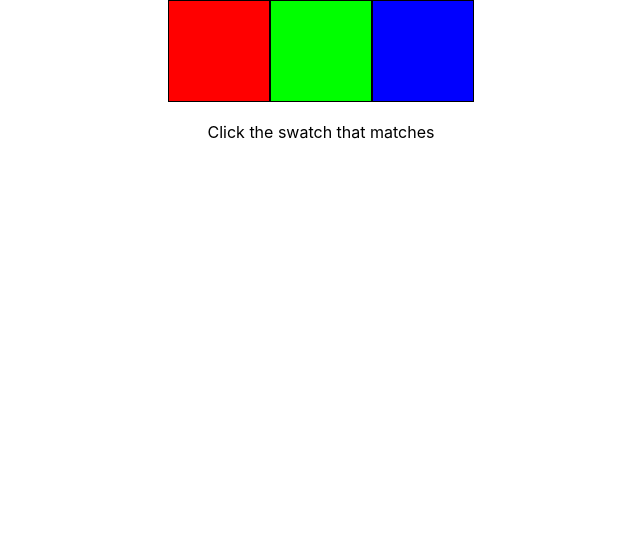
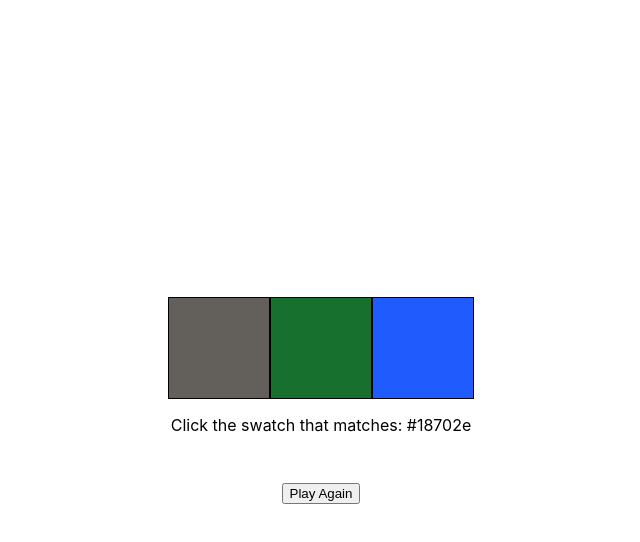
Before and after one commit to Andrew32A/ACS-3330-color-challenge, a React (Create React App) app: page / in a window 1280 px wide. Shown: the top 542 px of the page, without its empty margins (319-959 px from the left). Built offline with nearby package versions, Linux system fonts and the light colour scheme.

Commit message:
added random colors, interaction, and logic

```diff
--- a/src/App.css
+++ b/src/App.css
@@ -2,7 +2,16 @@
   text-align: center;
   margin: 0;
   padding: 0;
+  display: flex;
+  flex-direction: column;
   align-items: center;
+  justify-content: center;
+  height: 100vh;
+}
+
+.colorWrapper {
+  display: flex;
+  justify-content: center;
 }
 
 .colorSwatch {
--- a/src/App.js
+++ b/src/App.js
@@ -1,23 +1,50 @@
+import React, { useState, useEffect } from "react";
 import "./App.css";
 
 function App() {
+  const [colors, setColors] = useState([]);
+  const [targetColor, setTargetColor] = useState("");
+  const [message, setMessage] = useState("");
+
+  useEffect(() => {
+    resetGame();
+  }, []);
+
+  const generateRandomColor = () => {
+    return "#" + Math.floor(Math.random() * 16777215).toString(16);
+  };
+
+  const resetGame = () => {
+    const newColors = Array.from({ length: 3 }, generateRandomColor);
+    setColors(newColors);
+    setTargetColor(newColors[Math.floor(Math.random() * newColors.length)]);
+    setMessage("");
+  };
+
+  const handleSwatchClick = (color) => {
+    console.log("Color of swatch clicked: ", color);
+    if (color === targetColor) {
+      setMessage("Correct!");
+    } else {
+      setMessage("Incorrect :(");
+    }
+  };
+
   return (
     <div className="App">
       <div className="colorWrapper">
-        <div
-          className="colorSwatch"
-          style={{ backgroundColor: "#FF0000" }}
-        ></div>
-        <div
-          className="colorSwatch"
-          style={{ backgroundColor: "#00FF00" }}
-        ></div>
-        <div
-          className="colorSwatch"
-          style={{ backgroundColor: "#0000FF" }}
-        ></div>
+        {colors.map((color, index) => (
+          <div
+            key={index}
+            className="colorSwatch"
+            style={{ backgroundColor: color }}
+            onClick={() => handleSwatchClick(color)}
+          ></div>
+        ))}
       </div>
-      <p>Click the swatch that matches {}</p>
+      <p>Click the swatch that matches: {targetColor}</p>
+      <p>{message}</p>
+      <button onClick={resetGame}>Play Again</button>
     </div>
   );
 }
```
